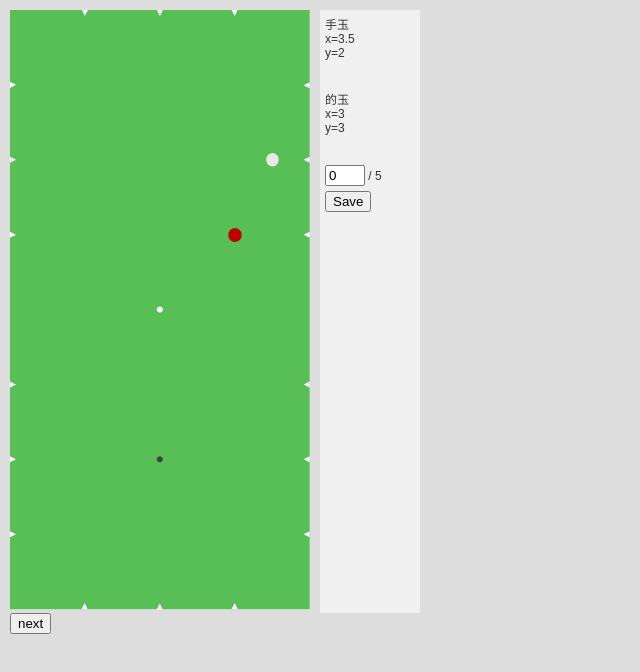
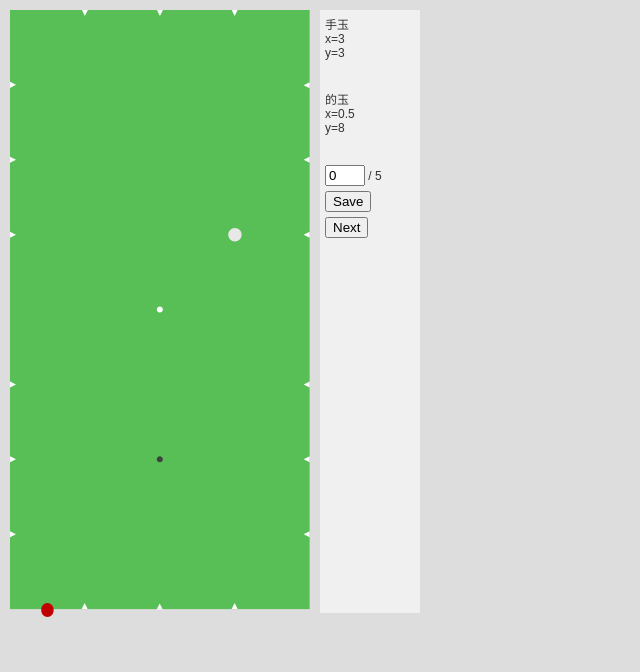
Before and after one commit to hotoku/bdrill, a React (Vite) app: page / in a window 1280 px wide. Shown: the top 672 px of the page, without its empty margins (0-640 px from the left). Built offline with nearby package versions, Linux system fonts and the light colour scheme.

Commit message:
[upd] next button

```diff
--- a/src/App.tsx
+++ b/src/App.tsx
@@ -1,4 +1,4 @@
-import React, { useEffect, useMemo, useState } from "react";
+import React, { useCallback, useEffect, useMemo, useState } from "react";
 import Table from "./Pool";
 import styled from "styled-components";
 import { poolDimension } from "./poolDimension";
@@ -11,10 +11,14 @@ function App(): React.ReactElement {
   const [idx, setIdx] = useState(0);
   const { cue, object } = exs[idx];
   const exerciseData = load();
-  useEffect(() => {
+  const upadte = useCallback(() => {
     const n = Math.floor(Math.random() * exs.length);
     setIdx(n);
-  }, [exs.length]);
+  }, [exs.length, setIdx]);
+  useEffect(() => {
+    upadte();
+  }, [upadte]);
+
   return (
     <>
       <Field>
@@ -24,18 +28,9 @@ function App(): React.ReactElement {
           objectBall={object}
           exerciseData={exerciseData}
           exIndex={idx}
+          update={upadte}
         />
       </Field>
-      <div>
-        <button
-          onClick={() => {
-            const n = Math.floor(Math.random() * exs.length);
-            setIdx(n);
-          }}
-        >
-          next
-        </button>
-      </div>
     </>
   );
 }
--- a/src/Control.tsx
+++ b/src/Control.tsx
@@ -8,6 +8,7 @@ type ControlProps = {
   objectBall: Position;
   exIndex: number;
   exerciseData: ExerciseData;
+  update: () => void;
 };
 
 const shotPerTrial = 5;
@@ -17,6 +18,7 @@ function Control({
   objectBall,
   exIndex,
   exerciseData,
+  update,
 }: ControlProps): React.ReactElement {
   const [success, setSuccess] = useState(0);
   const handleSave = () => {
@@ -32,6 +34,8 @@ function Control({
         };
     const newData = { ...exerciseData, [exIndex]: newRecord };
     save(newData);
+    setSuccess(0);
+    update();
   };
 
   return (
@@ -62,6 +66,9 @@ function Control({
           / {shotPerTrial}
         </div>
         <SaveButton onClick={handleSave}>Save</SaveButton>
+        <div>
+          <NextButton onClick={update}>Next</NextButton>
+        </div>
       </RecordPanel>
     </Body>
   );
@@ -92,3 +99,7 @@ const RecordInput = styled.input`
 const SaveButton = styled.button`
   margin-top: var(--small-gap);
 `;
+
+const NextButton = styled.button`
+  margin-top: var(--small-gap);
+`;
```
